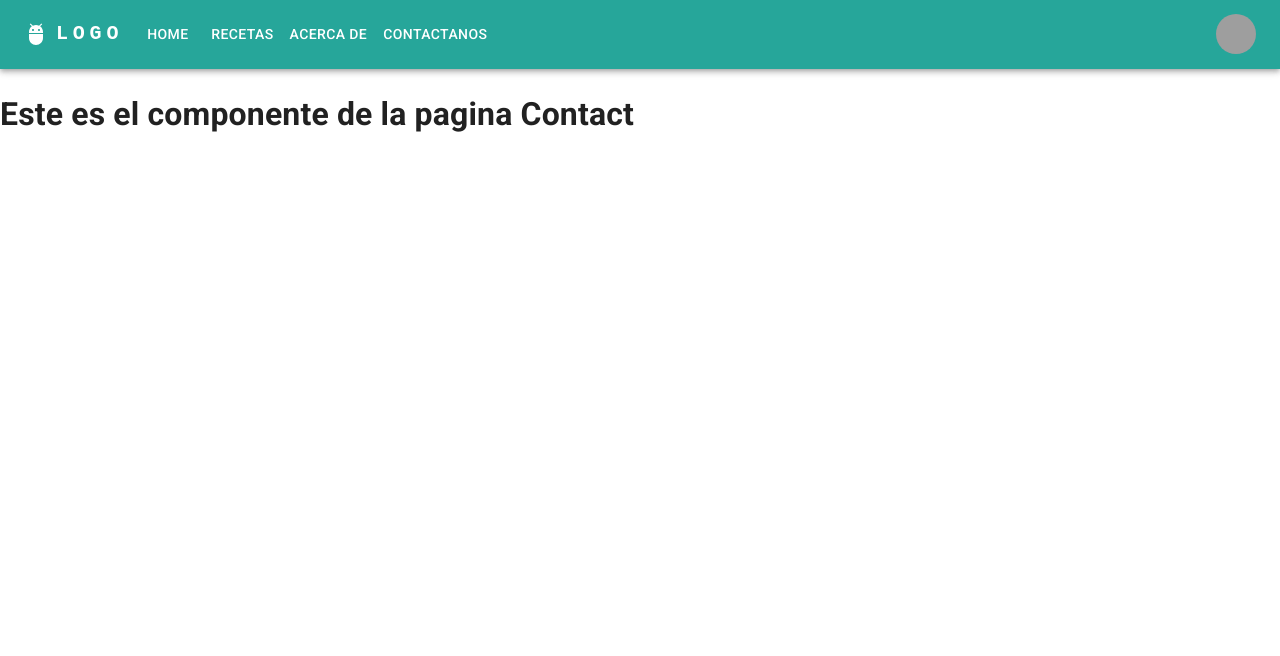
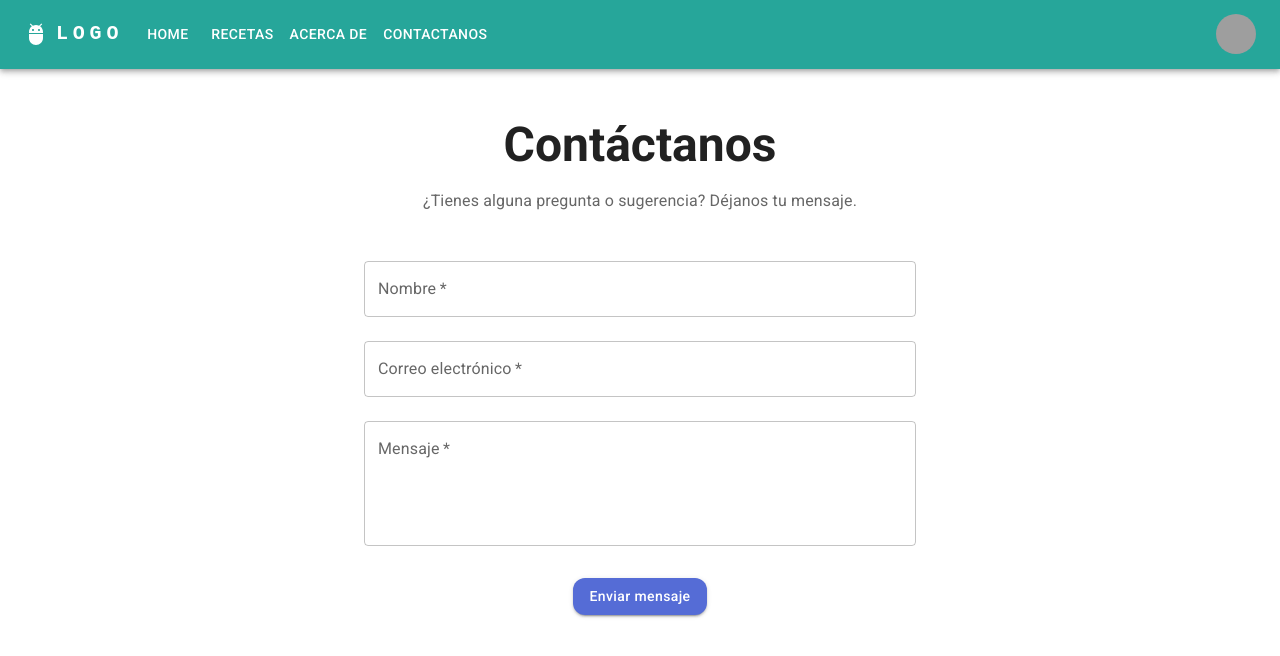
Before and after one commit to AaronSantos-Next11/react_materialUI, a React (Vite) app: page /contact in a window 1280 px wide. Shown: the top 656 px of the page. Built offline with nearby package versions, Linux system fonts and the light colour scheme; grey boxes are pictures that could not be loaded.

Commit message:
add: Estilos añadidos para los componentes about y contact

```diff
--- a/src/miPagina/about/PageAbout.jsx
+++ b/src/miPagina/about/PageAbout.jsx
@@ -1,9 +1,34 @@
-import React from 'react'
+import React from 'react';
+import { Container, Typography, Box } from '@mui/material';
 
-export default function PageAbout () {
+export default function PageAbout() {
   return (
-    <div>
-      <h1>Este es el componente pagina About</h1>
-    </div>
-  )
+    <Container maxWidth="md" sx={{ textAlign: 'center', py: 6 }}>
+      {/* Título principal */}
+      <Typography variant="h3" fontWeight="bold" gutterBottom>
+        Sobre Nosotros
+      </Typography>
+
+      {/* Texto descriptivo */}
+      <Typography variant="body1" color="warning" paragraph>
+        Bienvenido a nuestra aplicación. En <strong>SearchFood</strong>, nos apasiona conectar a las personas
+        con los mejores platillos de todo el mundo. Creemos que la comida es una experiencia que une culturas
+        y queremos ayudarte a descubrir nuevos sabores.
+      </Typography>
+
+      <Typography variant="body1" color="warning">
+        Nuestro equipo trabaja continuamente para brindarte una experiencia única y fácil de usar.
+        ¡Esperamos que disfrutes tu búsqueda culinaria con nosotros!
+      </Typography>
+
+      {/* Imagen decorativa */}
+      <Box mt={4} display="flex" justifyContent="center">
+        <img
+          src="https://external-content.duckduckgo.com/iu/?u=https%3A%2F%2Fimg.freepik.com%2Ffotos-premium%2Fequipo-desarrolladores-que-trabajan-juntos-codigo-espacio-trabajo-colaborativo-plan-abierto_868783-50515.jpg&f=1&nofb=1&ipt=f6cc899435086c05f6a31ebb1b1e1e1237d6313de180482c0b4e50b0394426f5&ipo=images"
+          alt="Comida deliciosa"
+          style={{ width: '100%', maxWidth: '600px', borderRadius: '12px', boxShadow: '0px 4px 10px rgba(0,0,0,0.2)' }}
+        />
+      </Box>
+    </Container>
+  );
 }
--- a/src/miPagina/contact/PageContact.jsx
+++ b/src/miPagina/contact/PageContact.jsx
@@ -1,9 +1,53 @@
-import React from 'react'
+import React from 'react';
+import { Typography, TextField, Button, Container, Box } from '@mui/material';
 
-export default function PageContact () {
+export default function PageContact() {
   return (
-    <div>
-      <h1>Este es el componente de la pagina Contact</h1>
-    </div>
-  )
+    <Container maxWidth="sm" sx={{ textAlign: 'center', py: 6 }}>
+      {/* Título de la página */}
+      <Typography variant="h3" fontWeight="bold" gutterBottom>
+        Contáctanos
+      </Typography>
+
+      <Typography variant="body1" color="text.secondary" mb={4}>
+        ¿Tienes alguna pregunta o sugerencia? Déjanos tu mensaje.
+      </Typography>
+
+      {/* Formulario */}
+      <Box component="form" noValidate autoComplete="off">
+        <TextField
+          fullWidth
+          label="Nombre"
+          margin="normal"
+          variant="outlined"
+          required
+        />
+        <TextField
+          fullWidth
+          label="Correo electrónico"
+          margin="normal"
+          variant="outlined"
+          type="email"
+          required
+        />
+        <TextField
+          fullWidth
+          label="Mensaje"
+          margin="normal"
+          variant="outlined"
+          multiline
+          rows={4}
+          required
+        />
+
+        <Button
+          variant="contained"
+          color="primary"
+          sx={{ mt: 3, borderRadius: 3, textTransform: 'none' }}
+        >
+          Enviar mensaje
+        </Button>
+      </Box>
+    </Container>
+  );
 }
```
